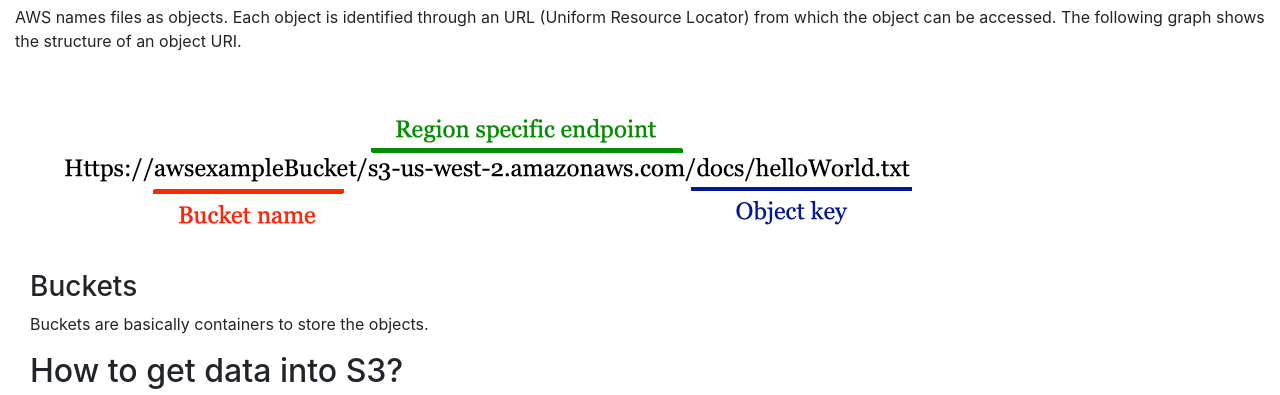
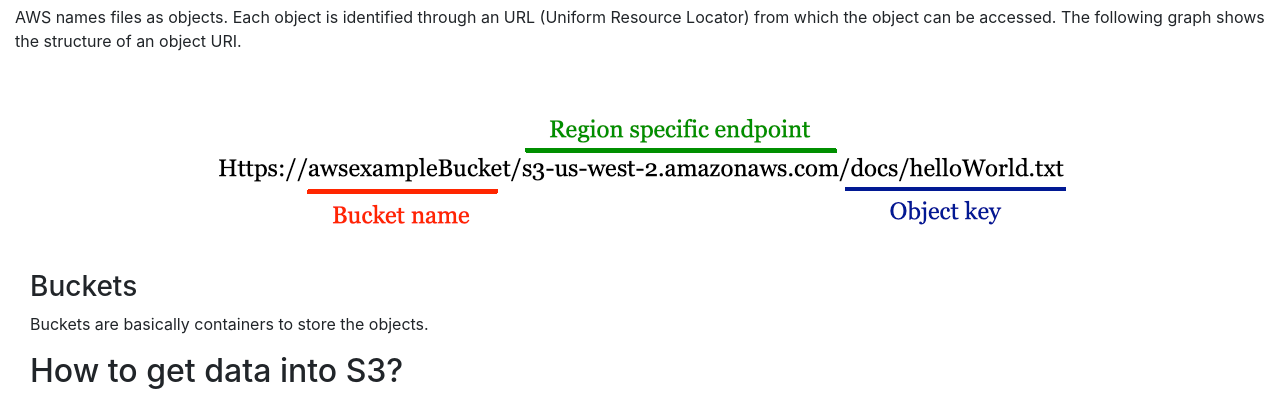
Before and after one commit to depto2018/project0_cs50_2020, a plain HTML site: page AWS_S3.html in a window 1280 px wide. Shown: the part 385-780 px from the top of the page. Drawn offline with nearby package versions, Linux system fonts and the light colour scheme.

Commit message:
little change

```diff
--- a/AWS_S3.html
+++ b/AWS_S3.html
@@ -32,7 +32,7 @@
 
             </div>
 
-            <div class="container-fluid">
+            <div class="text-center">
                   <img src="./images/ObjectAWS_S3.png">
             </div>
 
```
